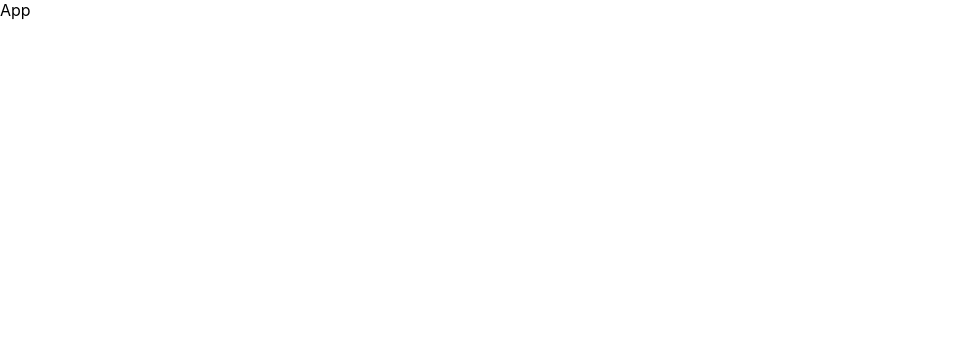
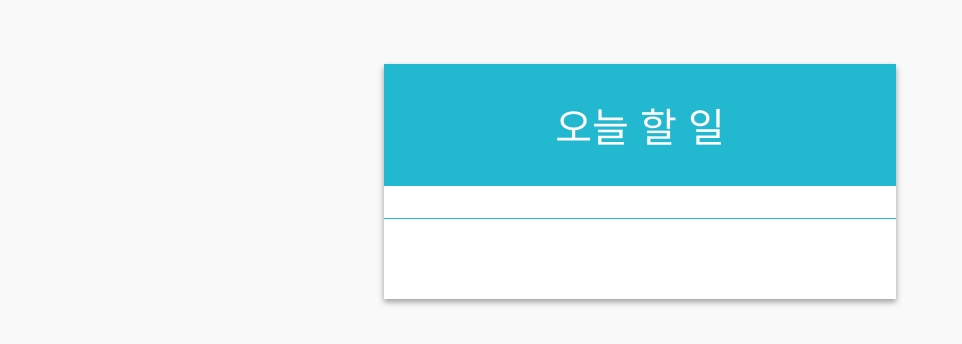
Before and after one commit to oni193/TODO-practice-web-react, a React (Create React App) app: page / in a window 1280 px wide. Shown: the top 344 px of the page, without its empty margins (0-962 px from the left). Built offline with nearby package versions, Linux system fonts and the light colour scheme.

Commit message:
💚 Add Form ( js + css ) and Fix index.js , App.js

```diff
--- a/src/App.js
+++ b/src/App.js
@@ -1,11 +1,12 @@
 import React, { Component } from 'react';
+import TodoListTemplate from './components/TodoListTemplate';
 
 class App extends Component {
   render() {
     return (
-      <div>
-        App
-      </div>
+      <TodoListTemplate>
+        템플릿 완성
+      </TodoListTemplate>
     );
   }
 }
--- a/src/components/TodoListTemplate.js
+++ b/src/components/TodoListTemplate.js
@@ -1,17 +1,17 @@
 import React from 'react';
 import './TodoListTemplate.css';
 
-const TodoListTemplate = ({}) => {
-    return(
-        <main className="TodoListTemplate">
+const TodoListTemplate = ({form, children}) => {
+  return (
+    <main className="todo-list-template">
       <div className="title">
         오늘 할 일
       </div>
       <section className="form-wrapper">
-                {form}
+        {/* {form} */}
       </section>
       <section className="todos-wrapper">
-                {children}
+        {/* { children } */}
       </section>
     </main>
   );
--- a/src/index.css
+++ b/src/index.css
@@ -1,13 +1,6 @@
 body {
   margin: 0;
-  font-family: -apple-system, BlinkMacSystemFont, 'Segoe UI', 'Roboto', 'Oxygen',
-    'Ubuntu', 'Cantarell', 'Fira Sans', 'Droid Sans', 'Helvetica Neue',
-    sans-serif;
-  -webkit-font-smoothing: antialiased;
-  -moz-osx-font-smoothing: grayscale;
+  padding: 0;
+  font-family: sans-serif;
+  background: #f9f9f9;
 }
-
-code {
-  font-family: source-code-pro, Menlo, Monaco, Consolas, 'Courier New',
-    monospace;
-}
```
Also changed, not shown: src/components/Form.css (added, +28 -0 lines), src/components/Form.js (added, +13 -0 lines), 1 other file (tests, documents, lock files or other folders). Lines whose indentation alone changed are shown as unchanged.
